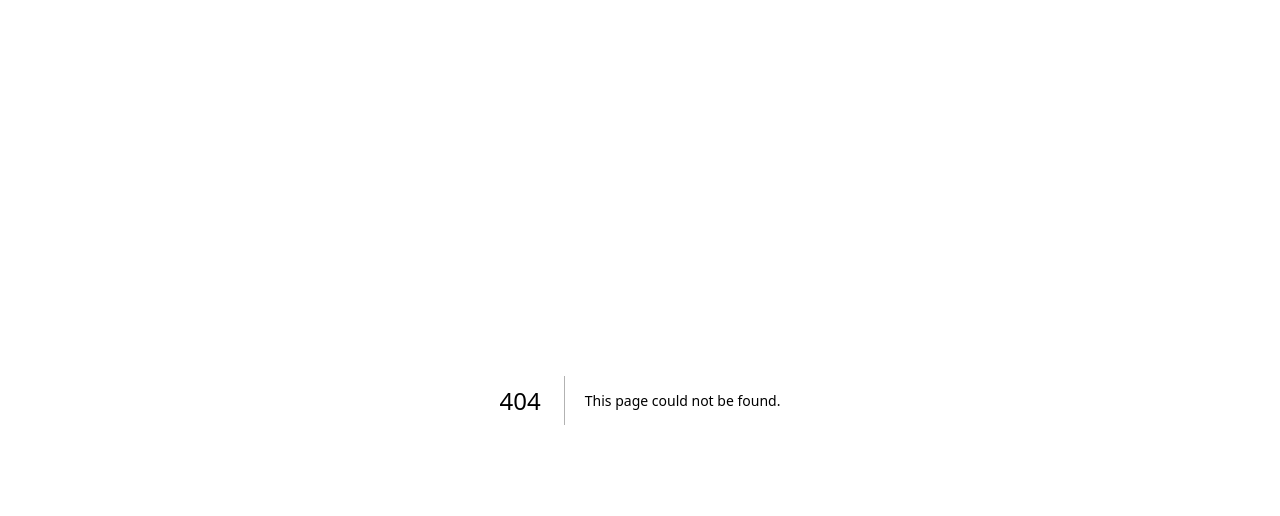
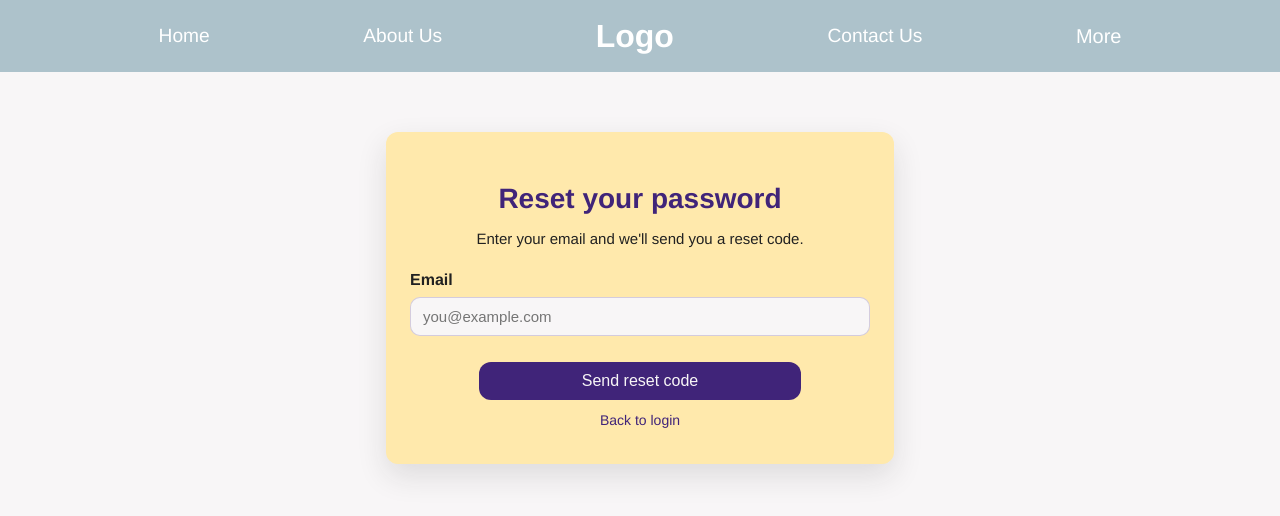
Before and after one commit to KailuanLiu/muchhope-2526, a Next.js app in the folder frontend/: page /forgot-password in a window 1280 px wide. Before the commit this address had no page. Shown: the top 516 px of the page. Built offline with nearby package versions, Linux system fonts and the light colour scheme; no server answers.

Commit message:
adding forgot password ui skeleton w/ styling

```diff
--- a/frontend/src/app/Auth/Login/page.tsx
+++ b/frontend/src/app/Auth/Login/page.tsx
@@ -4,6 +4,6 @@ import { useSignIn } from "@clerk/nextjs";
 import Login from "../../../components/Login";
 
 export default function Page() {
-  const { isLoaded, signIn, setActive } = useSignIn();
+  const { isLoaded, signIn, setActive } = useSignIn() as any;
   return <Login signIn={signIn} setActive={setActive} isLoaded={isLoaded} />;
 }
--- /dev/null
+++ b/frontend/src/app/forgot-password/page.tsx
@@ -0,0 +1,206 @@
+"use client";
+
+import { useState } from "react";
+import { useRouter } from "next/navigation";
+import Link from "next/link";
+import { useSignIn } from "@clerk/nextjs";
+import AuthLayout from "../AuthLayout";
+import styles from "../../styles/forgotPassword.module.css";
+
+type Stage = "request" | "verify";
+
+type FormState = {
+  email: string;
+  code: string;
+  password: string;
+  confirmPassword: string;
+};
+
+export default function ForgotPasswordPage() {
+  const { isLoaded, signIn, setActive } = useSignIn() as any;
+  const router = useRouter();
+  const [stage, setStage] = useState<Stage>("request");
+  const [isSubmitting, setIsSubmitting] = useState(false);
+  const [errorMessage, setErrorMessage] = useState("");
+  const [successMessage, setSuccessMessage] = useState("");
+  const [formState, setFormState] = useState<FormState>({
+    email: "",
+    code: "",
+    password: "",
+    confirmPassword: "",
+  });
+
+  const handleChange = (e: React.ChangeEvent<HTMLInputElement>) => {
+    const { name, value } = e.target;
+    setFormState((prev) => ({ ...prev, [name]: value }));
+  };
+
+  const handleRequest = async (e: React.FormEvent<HTMLFormElement>) => {
+    e.preventDefault();
+    setErrorMessage("");
+    setSuccessMessage("");
+
+    if (!isLoaded || !formState.email) return;
+
+    setIsSubmitting(true);
+
+    try {
+      await signIn.create({
+        identifier: formState.email,
+      });
+
+      await signIn.prepareFirstFactor({
+        strategy: "reset_password_email_code",
+      });
+
+      setStage("verify");
+      setSuccessMessage("If an account exists for this email, you will receive a reset code shortly.");
+    } catch (err: any) {
+      if (err?.errors?.length) {
+        setErrorMessage(err.errors[0]?.message || "Unable to send reset email. Please try again.");
+      } else {
+        setErrorMessage("Unable to send reset email. Please try again.");
+      }
+    } finally {
+      setIsSubmitting(false);
+    }
+  };
+
+  const handleReset = async (e: React.FormEvent<HTMLFormElement>) => {
+    e.preventDefault();
+    setErrorMessage("");
+    setSuccessMessage("");
+
+    if (!isLoaded) return;
+
+    if (!formState.code || !formState.password || !formState.confirmPassword) {
+      setErrorMessage("Please fill out all required fields.");
+      return;
+    }
+
+    if (formState.password !== formState.confirmPassword) {
+      setErrorMessage("Passwords do not match.");
+      return;
+    }
+
+    setIsSubmitting(true);
+
+    try {
+      const attempt = await signIn.attemptFirstFactor({
+        strategy: "reset_password_email_code",
+        code: formState.code,
+        password: formState.password,
+      });
+
+      if (attempt.status === "complete") {
+        await setActive({ session: attempt.createdSessionId });
+        setSuccessMessage("Password reset successful. Redirecting to login...");
+        setTimeout(() => router.push("/Auth/Login"), 1200);
+      } else {
+        setErrorMessage("Reset could not be completed. Please try again.");
+      }
+    } catch (err: any) {
+      if (err?.errors?.length) {
+        setErrorMessage(err.errors[0]?.message || "Unable to reset password. Please try again.");
+      } else {
+        setErrorMessage("Unable to reset password. Please try again.");
+      }
+    } finally {
+      setIsSubmitting(false);
+    }
+  };
+
+  return (
+    <AuthLayout>
+      <div className={styles.pageContainer}>
+        <div className={styles.formBox}>
+          {stage === "request" ? (
+            <form onSubmit={handleRequest}>
+              <h2 className={styles.formTitle}>Reset your password</h2>
+              <p className={styles.formSubtitle}>Enter your email and we&apos;ll send you a reset code.</p>
+
+              <label className={styles.label}>Email</label>
+              <input
+                className={styles.input}
+                type="email"
+                name="email"
+                value={formState.email}
+                onChange={handleChange}
+                placeholder="you@example.com"
+                autoComplete="email"
+              />
+
+              {errorMessage && <p className={styles.error}>{errorMessage}</p>}
+              {successMessage && <p className={styles.success}>{successMessage}</p>}
+
+              <button className={styles.button} type="submit" disabled={isSubmitting}>
+                {isSubmitting ? "Sending..." : "Send reset code"}
+              </button>
+
+              <Link href="/Auth/Login" className={styles.textLink}>
+                Back to login
+              </Link>
+            </form>
+          ) : (
+            <form onSubmit={handleReset}>
+              <h2 className={styles.formTitle}>Enter your reset code</h2>
+              <p className={styles.formSubtitle}>Check your email for the code and choose a new password.</p>
+
+              <label className={styles.label}>Reset code</label>
+              <input
+                className={styles.input}
+                type="text"
+                name="code"
+                value={formState.code}
+                onChange={handleChange}
+                placeholder="6-digit code"
+                autoComplete="one-time-code"
+              />
+
+              <label className={styles.label}>New password</label>
+              <input
+                className={styles.input}
+                type="password"
+                name="password"
+                value={formState.password}
+                onChange={handleChange}
+                placeholder="New password"
+                autoComplete="new-password"
+              />
+
+              <label className={styles.label}>Confirm password</label>
+              <input
+                className={styles.input}
+                type="password"
+                name="confirmPassword"
+                value={formState.confirmPassword}
+                onChange={handleChange}
+                placeholder="Confirm password"
+                autoComplete="new-password"
+              />
+
+              {errorMessage && <p className={styles.error}>{errorMessage}</p>}
+              {successMessage && <p className={styles.success}>{successMessage}</p>}
+
+              <button className={styles.button} type="submit" disabled={isSubmitting}>
+                {isSubmitting ? "Updating..." : "Reset password"}
+              </button>
+
+              <button
+                className={styles.secondaryButton}
+                type="button"
+                onClick={() => {
+                  setStage("request");
+                  setErrorMessage("");
+                  setSuccessMessage("");
+                }}
+              >
+                Use a different email
+              </button>
+            </form>
+          )}
+        </div>
+      </div>
+    </AuthLayout>
+  );
+}
--- /dev/null
+++ b/frontend/src/styles/forgotPassword.module.css
@@ -0,0 +1,119 @@
+.pageContainer {
+  background-color: #f8f6f7;
+  min-height: 100vh;
+  display: flex;
+  flex-direction: column;
+  align-items: center;
+  padding: 60px 20px;
+  font-family: "Helvetica Neue", Helvetica, Arial, sans-serif;
+}
+
+.formBox {
+  background-color: #ffe9ac;
+  padding: 28px 24px 36px;
+  border-radius: 12px;
+  width: 460px;
+  max-width: 92%;
+  box-shadow: 0 12px 30px rgba(33, 33, 33, 0.12);
+}
+
+.formTitle {
+  text-align: center;
+  font-size: 28px;
+  margin-bottom: 12px;
+  color: #402479;
+}
+
+.formSubtitle {
+  text-align: center;
+  font-size: 15px;
+  color: #212121;
+  margin-bottom: 24px;
+}
+
+.label {
+  display: block;
+  font-weight: 600;
+  margin-bottom: 8px;
+  color: #212121;
+}
+
+.input {
+  width: 100%;
+  padding: 10px 12px;
+  margin-bottom: 16px;
+  border: 1px solid rgba(64, 36, 121, 0.2);
+  border-radius: 10px;
+  background-color: #f8f6f7;
+  font-size: 15px;
+  box-sizing: border-box;
+}
+
+.button {
+  width: 70%;
+  padding: 10px 12px;
+  margin-top: 10px;
+  margin-bottom: 12px;
+  background-color: #402479;
+  color: #f8f6f7;
+  border: none;
+  border-radius: 12px;
+  font-size: 16px;
+  cursor: pointer;
+  display: block;
+  margin-left: auto;
+  margin-right: auto;
+}
+
+.button:disabled {
+  opacity: 0.7;
+  cursor: not-allowed;
+}
+
+.button:hover:not(:disabled) {
+  background-color: #2e1b58;
+}
+
+.secondaryButton {
+  width: 70%;
+  padding: 9px 12px;
+  margin: 0 auto;
+  background-color: transparent;
+  color: #402479;
+  border: 1px solid #402479;
+  border-radius: 12px;
+  font-size: 15px;
+  cursor: pointer;
+  display: block;
+}
+
+.textLink {
+  text-decoration: none;
+  display: block;
+  margin: 12px auto 0;
+  text-align: center;
+  font-size: 14px;
+  color: #402479;
+}
+
+.error {
+  color: #b3261e;
+  font-size: 14px;
+  margin-top: -8px;
+  margin-bottom: 14px;
+  padding: 8px;
+  background-color: rgba(179, 38, 30, 0.08);
+  border-left: 3px solid #b3261e;
+  border-radius: 4px;
+}
+
+.success {
+  color: #0f5132;
+  font-size: 14px;
+  margin-top: -8px;
+  margin-bottom: 14px;
+  padding: 8px;
+  background-color: rgba(15, 81, 50, 0.12);
+  border-left: 3px solid #0f5132;
+  border-radius: 4px;
+}
```
